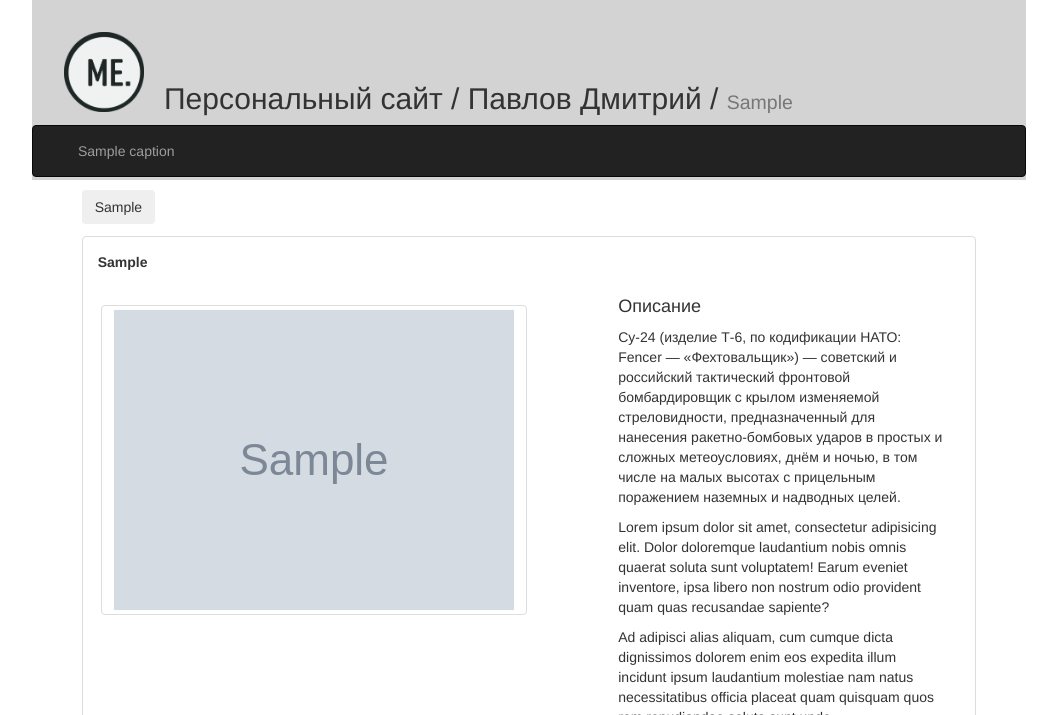
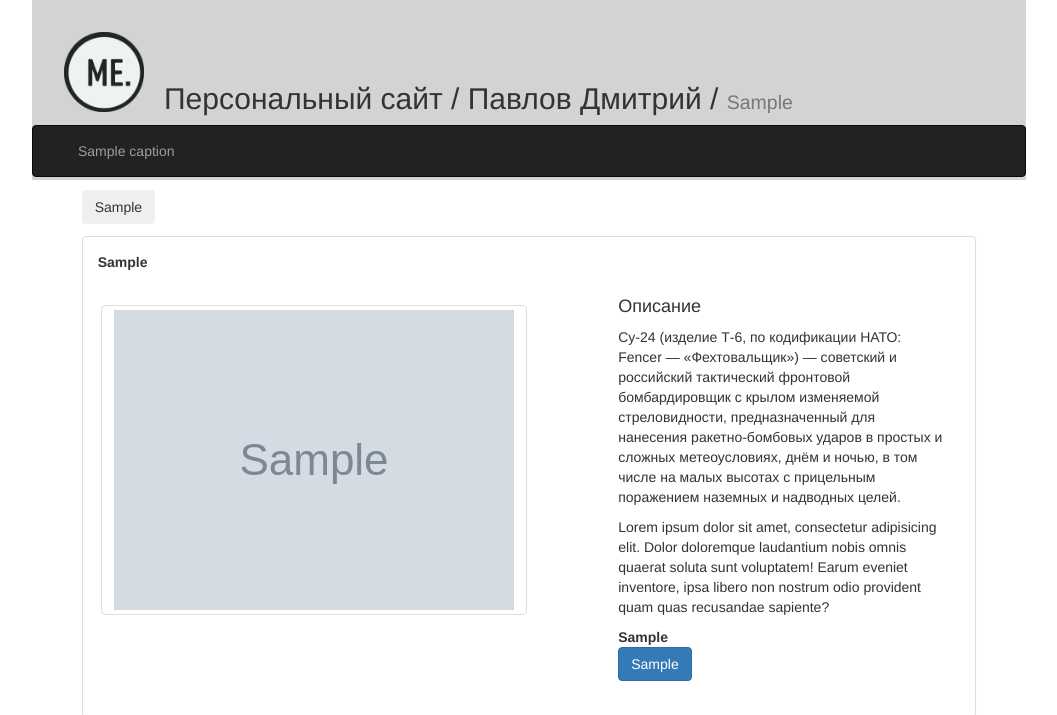
Before and after one commit to dmitry741/django_released, a Django app: template first_app_django/templates/hobbies.html in a window 1280 px wide. Shown: the top 715 px of the page, without its empty margins (111-1168 px from the left). Run offline with Django 3.2, Linux system fonts and the light colour scheme; the template is opened without the code that fills it: most values are stand-ins (such as "Sample title", 1, 10 or a date in 2020); grey boxes marked "Sample" are stand-in pictures; some libraries are stand-ins or nearby versions.

Commit message:
some changes in hobby page
home

```diff
--- a/first_app_django/static/style.css
+++ b/first_app_django/static/style.css
@@ -51,9 +51,7 @@ html, body {
     margin-top: 1%;
 
     min-width: 600px;
-
-
-
+    min-height: 800px;
 }
 
 .container .main_cv {
@@ -79,20 +77,17 @@ html, body {
 
 .image_template_container {
     width: 60%;
-
     float: left;
 
     padding-left: 2%;
     padding-top: 2%;
 
-    min-height: 520px;
+    min-height: 420px;
 }
 
 .context_template_container {
-
-    min-height: 520px;
     padding-right: 30px;
-
+    min-height: 420px;
 }
 
 .footer {
--- a/first_app_django/templates/hobbies.html
+++ b/first_app_django/templates/hobbies.html
@@ -72,10 +72,6 @@
                     quaerat soluta sunt voluptatem! Earum eveniet inventore, ipsa libero non nostrum odio provident quam
                     quas recusandae sapiente?
                 </p>
-                <p>Ad adipisci alias aliquam, cum cumque dicta dignissimos dolorem enim eos expedita illum incidunt
-                    ipsum laudantium molestiae nam natus necessitatibus officia placeat quam quisquam quos rem
-                    repudiandae soluta sunt unde.
-                </p>
 
                 <b>{{debug_value}}</b>
                 <br>
@@ -88,7 +84,7 @@
 
         <div class="row">
             {% for s in image_list %}
-            <div class="col-xs-6 col-md-1">
+            <div class="col-xs-6 col-md-2">
                 <a href="{{s.link}}" class="thumbnail">
                     <img src='{{s.item1}}' alt="{{s.item2}}">
                 </a>
```
Also changed, not shown: first_app_django/db.sqlite3, first_app_django/mainapp/views.py (line endings or trailing spaces).
